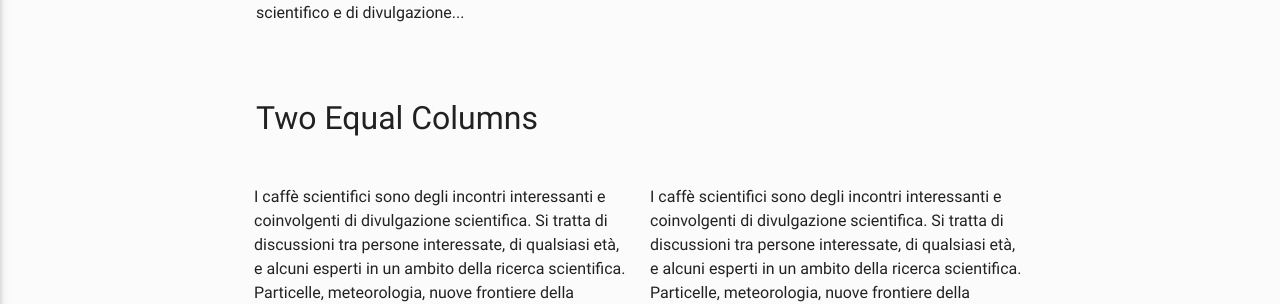
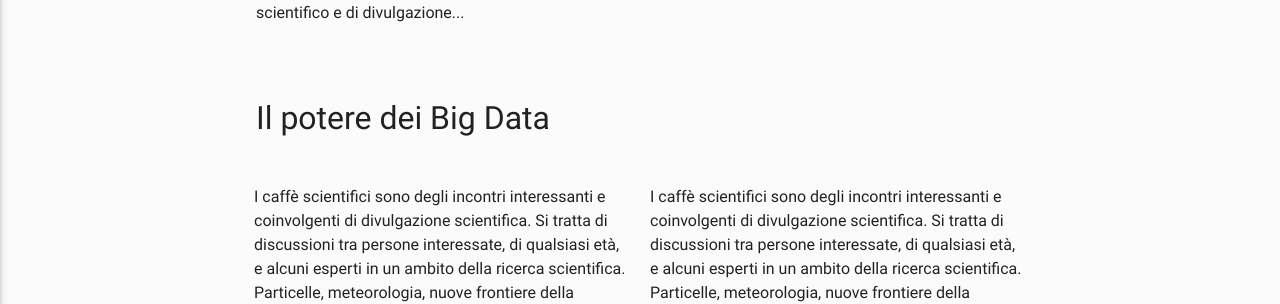
Before and after one commit to ai-sf/aisf_perugia, a Jekyll site: the page built from Rubrica.html, in a window 1280 px wide. Shown: the part 619-923 px from the top of the page. Built offline with Jekyll 4.4.1, drawn with Linux system fonts in a browser that asks for light colours; nearby versions of some CDN libraries.

Commit message:
Update Rubrica.html

```diff
--- a/Rubrica.html
+++ b/Rubrica.html
@@ -54,7 +54,7 @@ mensilmente uscirà una recensione su un libro scientifico e di divulgazione...
 <br><br><br>
 
 
-<h2>Two Equal Columns</h2>
+<h2>Il potere dei Big Data</h2>
 
 <div class="row">
   <div class="column">
```
